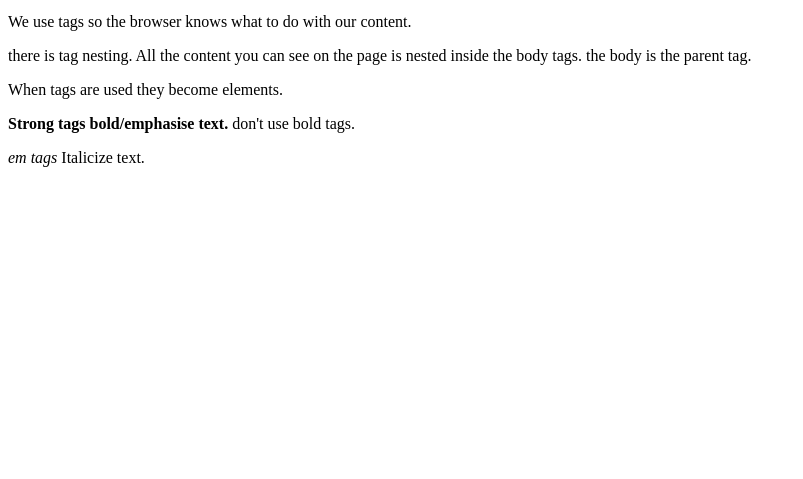
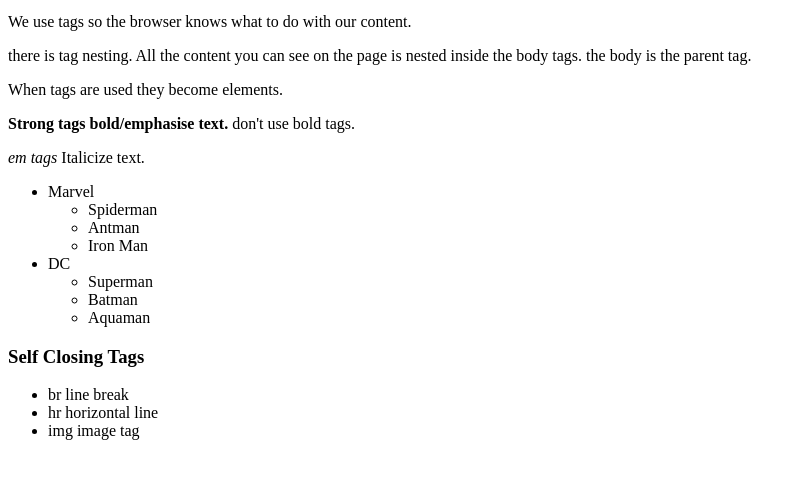
Before and after one commit to webdevin4months/neagoie-html5, a plain HTML site: page index.html in a window 1280 px wide. Shown: the part 101-580 px from the top of the page, without its empty margins (0-803 px from the left). Drawn offline with Linux system fonts and the light colour scheme.

Commit message:
add more notes to html5 section

```diff
--- a/index.html
+++ b/index.html
@@ -17,6 +17,26 @@
     <p>When tags are used they become elements.</p>
     <p><strong>Strong tags bold/emphasise text.</strong> don't use bold tags.</p>
     <p><em>em tags</em> Italicize text.</p>
+    <ul>
+        <li>Marvel</li>
+        <ul>
+            <li>Spiderman</li>
+            <li>Antman</li>
+            <li>Iron Man</li>
+        </ul>
+        <li>DC</li>
+        <ul>
+            <li>Superman</li>
+            <li>Batman</li>
+            <li>Aquaman</li>
+        </ul>
+    </ul>
+    <h3>Self Closing Tags</h3>
+    <ul>
+        <li>br line break</li>
+        <li>hr horizontal line</li>
+        <li>img   image tag </li>
+    </ul>
 </body>
 
 </html>
```
